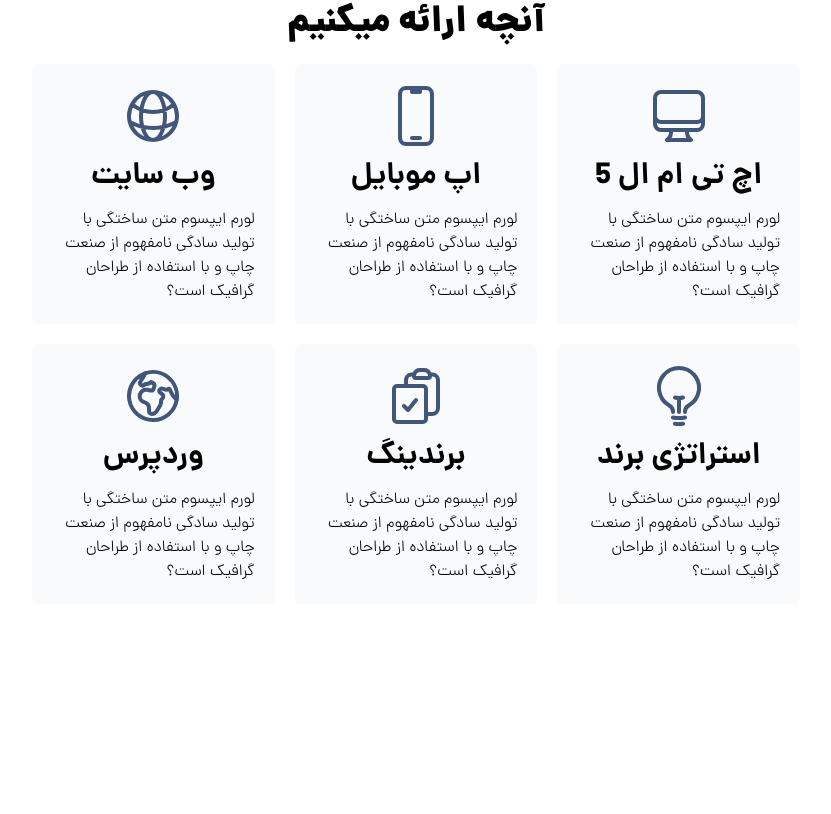
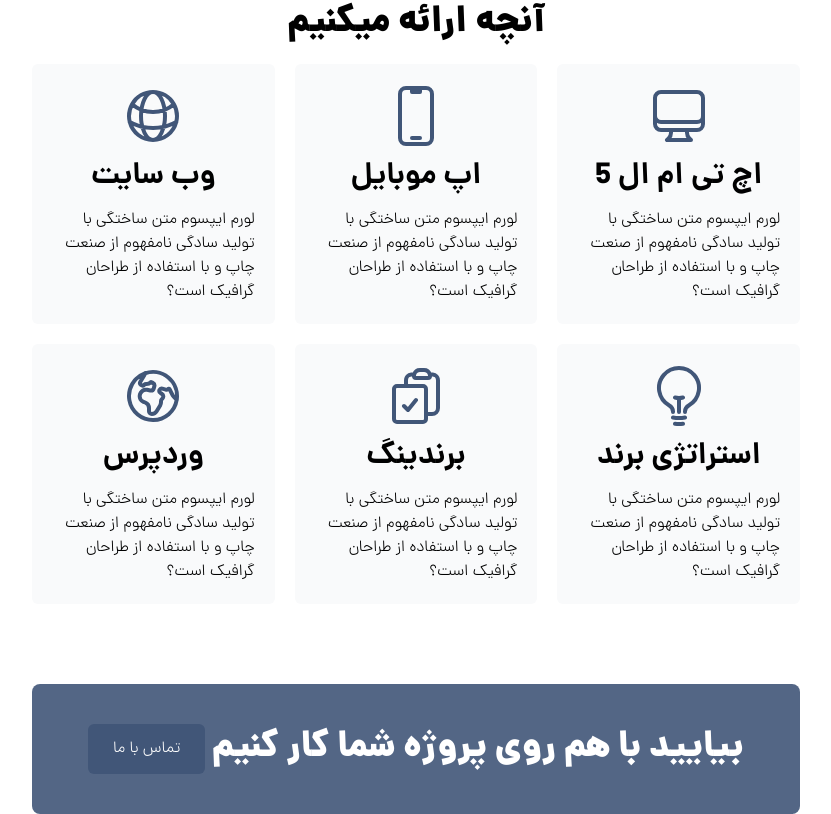
Before and after one commit to mohammadjamshidi8/learn-react__static-website-CLEO, a React (Vite) app: page / in a window 1280 px wide. Shown: the part 2418-3232 px from the top of the page, without its empty margins (224-1055 px from the left). Before the commit the page ends 3102 px from the top, so only its background shows below. Built offline with nearby package versions, Linux system fonts and the light colour scheme.

Commit message:
style : responsive work together section

```diff
--- a/src/SamplesWrapper.jsx
+++ b/src/SamplesWrapper.jsx
@@ -23,8 +23,8 @@ export default function SamplesWrapper() {
 
       <div className="w-full flex justify-center items-center gap-x-3 md:gap-x-8 md:text-lg mt-6">
         <div>
-          <input type="radio" name="sample" id="all" className="invisible opacity-0 peer" checked/>
-          <label className="text-black transition duration-150 font-thin text-opacity-50 peer-checked:text-primary peer-checked:font-bold cursor-pointer"  htmlFor="all">همه</label>
+          <input type="radio" name="sample" id="all" className="invisible opacity-0 peer" />
+          <label className="text-black transition duration-150 font-thin text-opacity-50 peer-checked:text-primary peer-checked:font-bold cursor-pointer"  htmlFor="all" >همه</label>
         </div>
         <div>
           <input className="invisible opacity-0 peer" type="radio" name="sample" id="web" />
--- /dev/null
+++ b/src/WorkTogether.jsx
@@ -0,0 +1,12 @@
+import React, { Component } from "react";
+
+export default class WorkTogether extends Component {
+  render() {
+    return (
+      <div className="mobile-container md:tablet-container xl:desktop-container flex flex-col gap-y-8 px-4 bg-primary bg-opacity-90 py-10 rounded-lg text-white sm:flex-row sm:justify-between sm:px-4 sm:items-center lg:px-14">
+        <h4 className="text-4xl sm:text-3xl lg:text-4xl text-center font-black">بیایید با هم روی پروژه شما کار کنیم</h4>
+        <button className="bg-primary font-thin border-[1px] border-transparent px-6 py-3 rounded-md self-center hover:border-primary hover:text-primary hover:bg-white transition-colors duration-200">تماس با ما</button>
+      </div>
+    );
+  }
+}
--- a/src/main.jsx
+++ b/src/main.jsx
@@ -6,6 +6,7 @@ import WhyUs from './WhyUs.jsx'
 import Work from './Work.jsx'
 import SamplesWrapper from './SamplesWrapper.jsx'
 import Presentation from './Presentation.jsx'
+import WorkTogether from './WorkTogether.jsx'
 import './index.css'
 
 ReactDOM.createRoot(document.getElementById('root')).render(
@@ -16,5 +17,6 @@ ReactDOM.createRoot(document.getElementById('root')).render(
     <Work />
     <SamplesWrapper />
     <Presentation/>
+    <WorkTogether/>
   </React.StrictMode>,
 )
```
